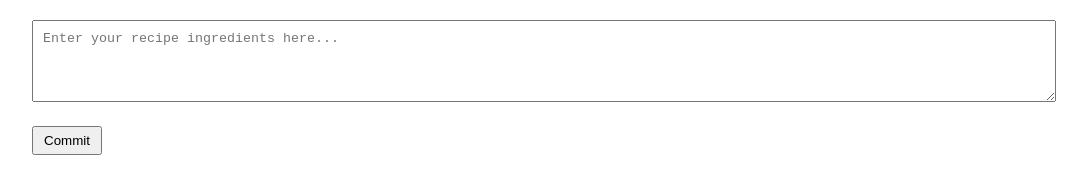
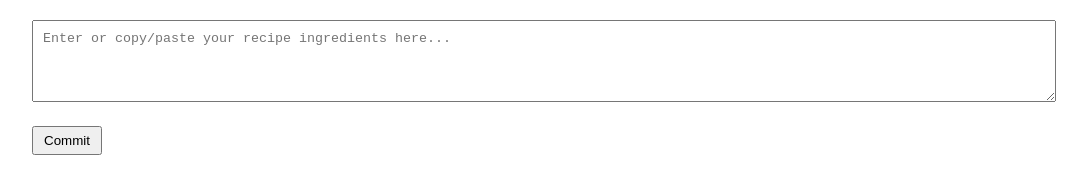
Before and after one commit to aurelianjh/ui_demo, a plain HTML site: page index.html in a window 1280 px wide. Shown: the whole page, without its empty margins (96-1183 px from the left). Drawn offline with Linux system fonts and the light colour scheme.

Commit message:
Update index.html

```diff
--- a/index.html
+++ b/index.html
@@ -9,7 +9,7 @@
 <body>
     <div class="container">
         <div id="inputContainer">
-            <textarea id="inputBox" placeholder="Enter your recipe ingredients here..." rows="4"></textarea>
+            <textarea id="inputBox" placeholder="Enter or copy/paste your recipe ingredients here..." rows="4"></textarea>
             <button id="transferButton">Commit</button>
         </div>
         <table id="recipeTable" class="hidden">
```
